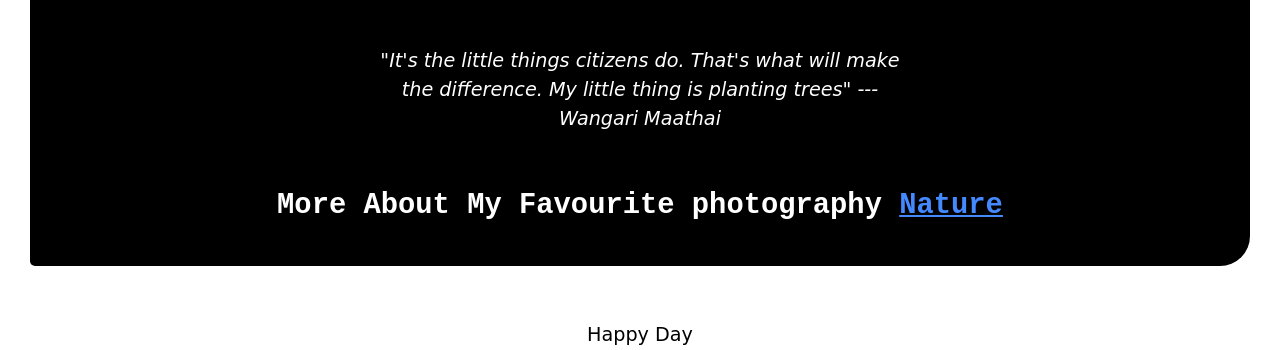
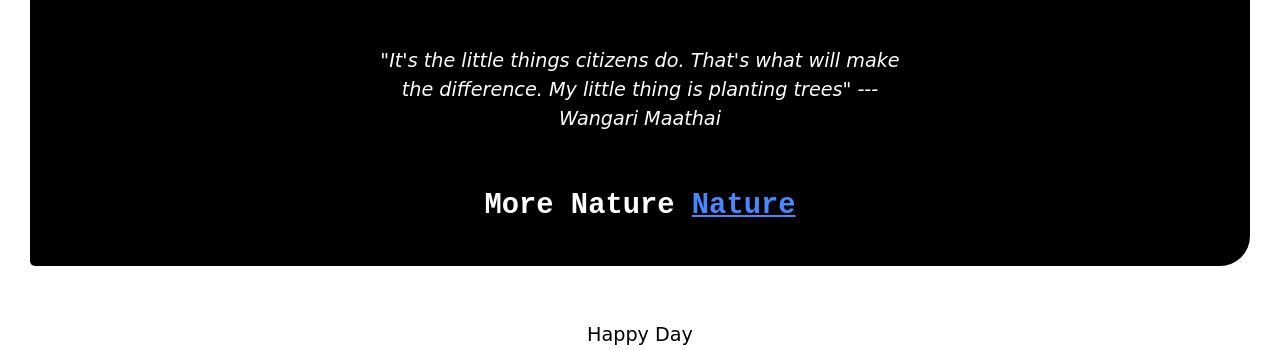
Before and after one commit to RichieOrito/week-1-project, a plain HTML site: page index.html in a window 1280 px wide. Shown: the part 3008-3358 px from the top of the page. Drawn offline with Linux system fonts and the light colour scheme.

Commit message:
emphasis added

```diff
--- a/index.html
+++ b/index.html
@@ -92,7 +92,7 @@
   </blockquote>
 
 
-  <h2>More About My Favourite photography
+  <h2>More Nature
     <a
       id="photography-link"
       href="https://www.nature.org/en-us/"
```
